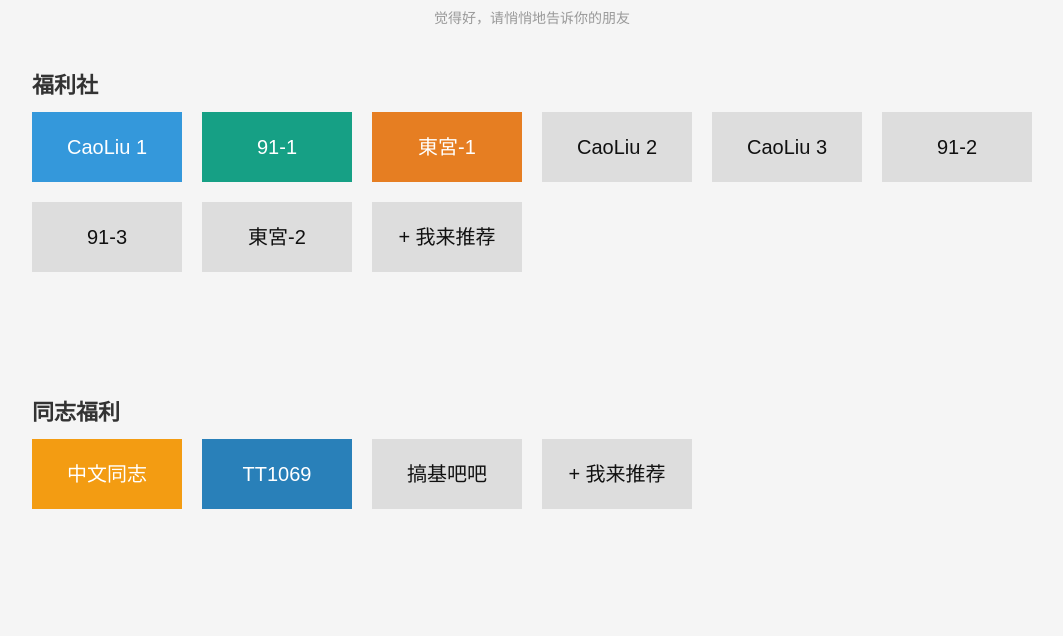
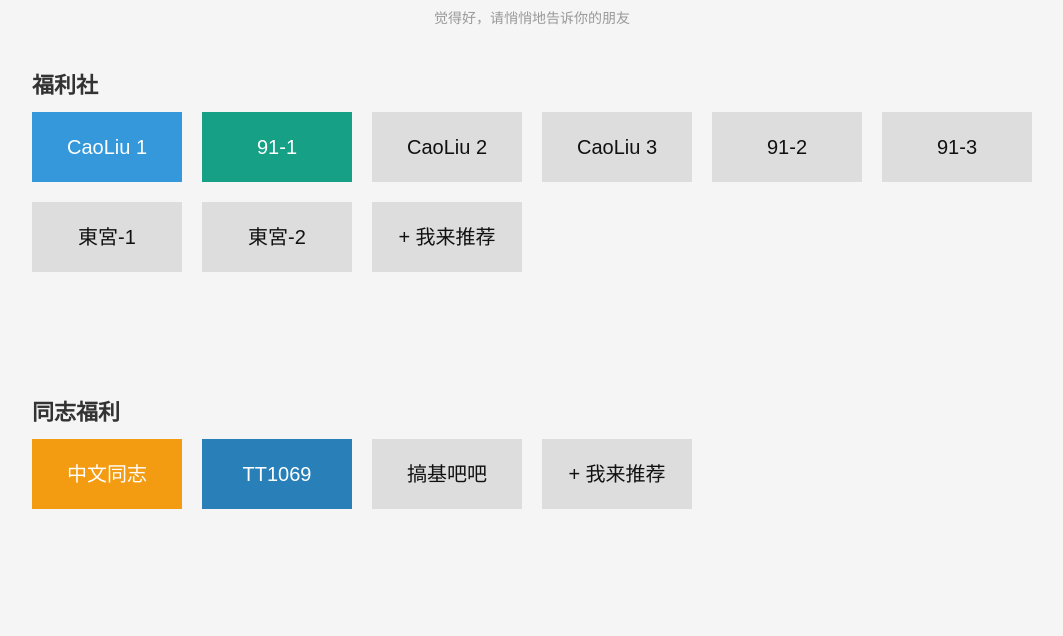
Before and after one commit to overthecs/otest, a website: page index.html in a window 1280 px wide. Shown: the part 114-750 px from the top of the page, without its empty margins (108-1171 px from the left). Drawn offline with Linux system fonts and the light colour scheme.

Commit message:
fix donggong

```diff
--- a/index.html
+++ b/index.html
@@ -23,11 +23,11 @@
       <div class="unit-detail">
         <a href="http://cl.man.lv/" class="theme3" target="_blank">CaoLiu 1</a>
         <a href="http://c7e56444.youfap.me" class="theme6" target="_blank">91-1</a>
-        <a href="http://67.220.78.212/?u=1060751" class="theme12" target="_blank">東宮-1</a>
         <a href="http://cl.s1.lv/" class="more" target="_blank">CaoLiu 2</a>
         <a href="http://184.154.128.246/" class="more" target="_blank" rel="t66y.com">CaoLiu 3</a>
         <a href="http://91.vido.ws/" class="more" target="_blank">91-2</a>
         <a href="http://c7e56444.picbucks.com" class="more" target="_blank">91-3</a>
+        <a href="http://67.220.78.212/?u=1060751" class="more" target="_blank">東宮-1</a>
         <a href="http://67.220.78.213/?u=1060751" class="more" target="_blank" rel="www.lovezipai.com">東宮-2</a>
         <a href="/about" class="more" target="_blank">+ 我来推荐</a>
         <a class="placeholder" href=""></a>
```
